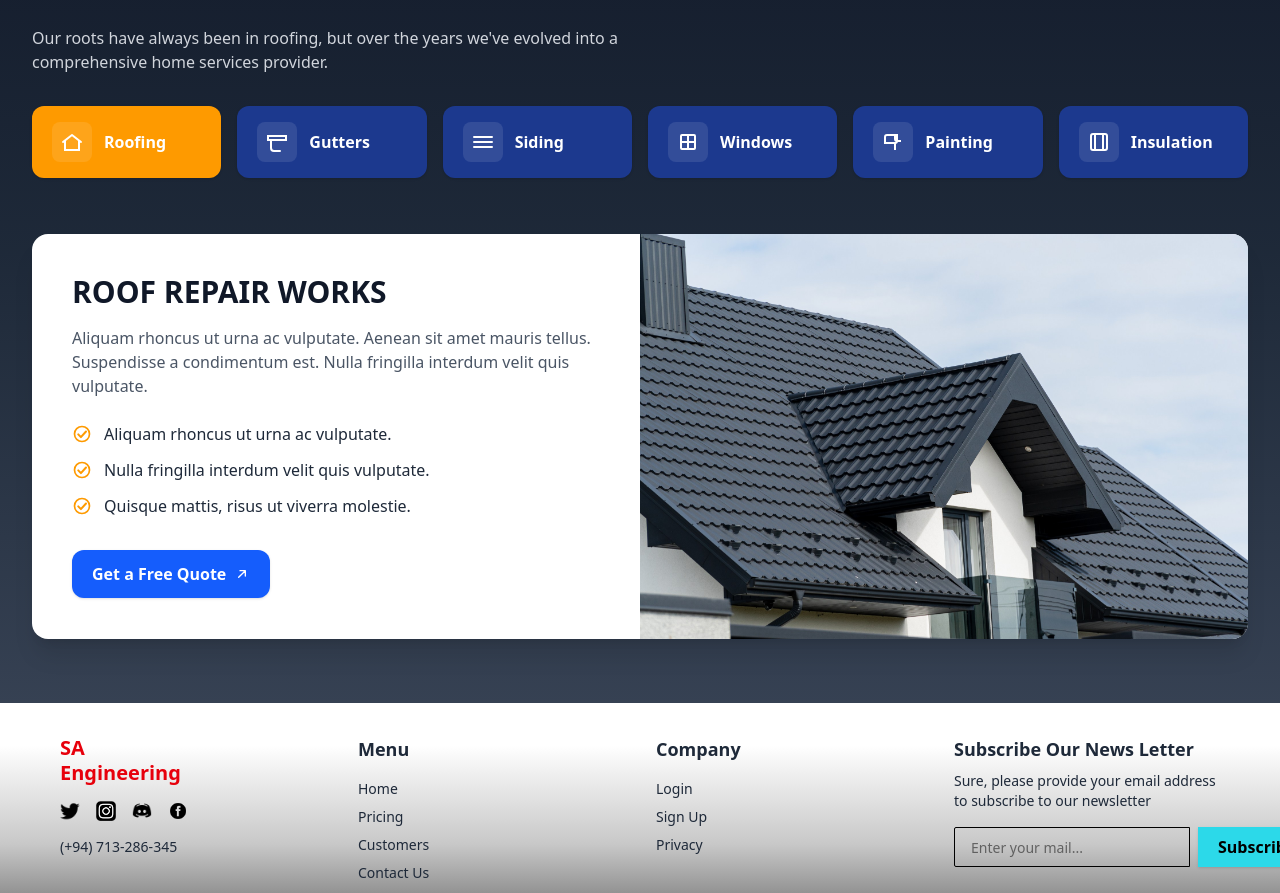
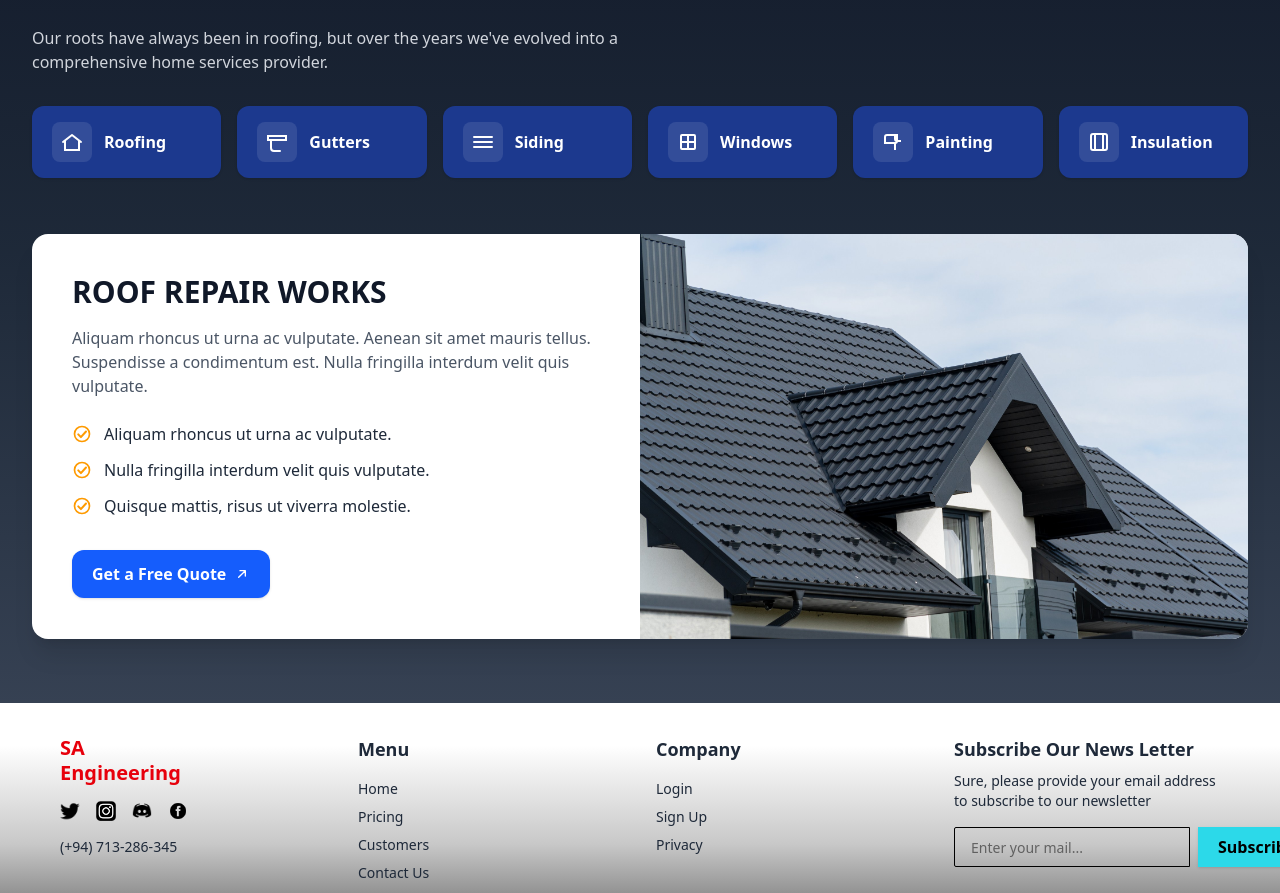
Before and after one commit to Eranda724/SA-Engineering-Front-End, a React (Vite) app: page / in a window 1280 px wide. Shown: the part 1718-2611 px from the top of the page. Built offline with nearby package versions, Linux system fonts and the light colour scheme.

Commit message:
remove highlight on roofing button

```diff
--- a/src/components/pages/HomePage.jsx
+++ b/src/components/pages/HomePage.jsx
@@ -147,7 +147,7 @@ export default function HomePage() {
 
             {/* Service "tabs" */}
             <div className="mt-8 grid grid-cols-1 sm:grid-cols-3 lg:grid-cols-6 gap-4">
-              <ServiceCard highlight label="Roofing" icon={<RoofIcon className="h-6 w-6 text-white" />} />
+              <ServiceCard label="Roofing" icon={<RoofIcon className="h-6 w-6 text-white" />} />
               <ServiceCard label="Gutters" icon={<GutterIcon className="h-6 w-6 text-white" />} />
               <ServiceCard label="Siding" icon={<SidingIcon className="h-6 w-6 text-white" />} />
               <ServiceCard label="Windows" icon={<WindowIcon className="h-6 w-6 text-white" />} />
```
